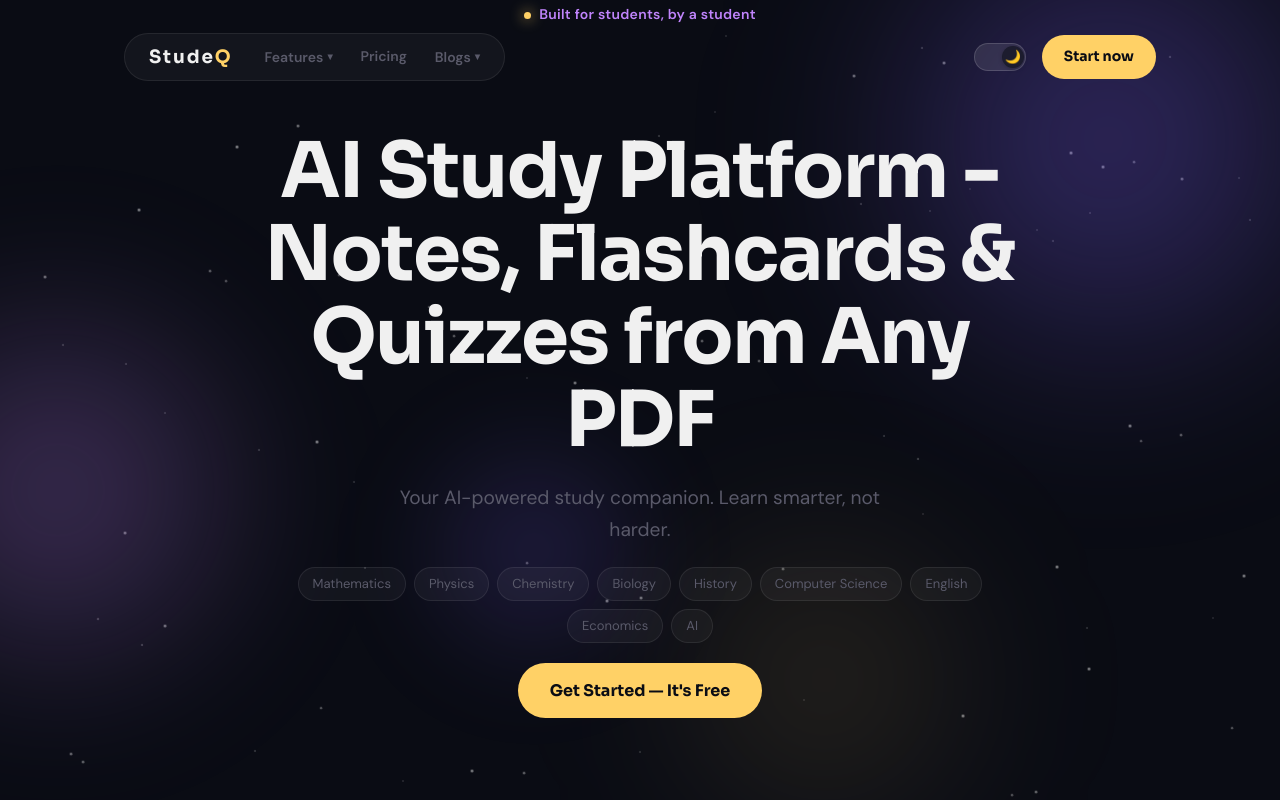
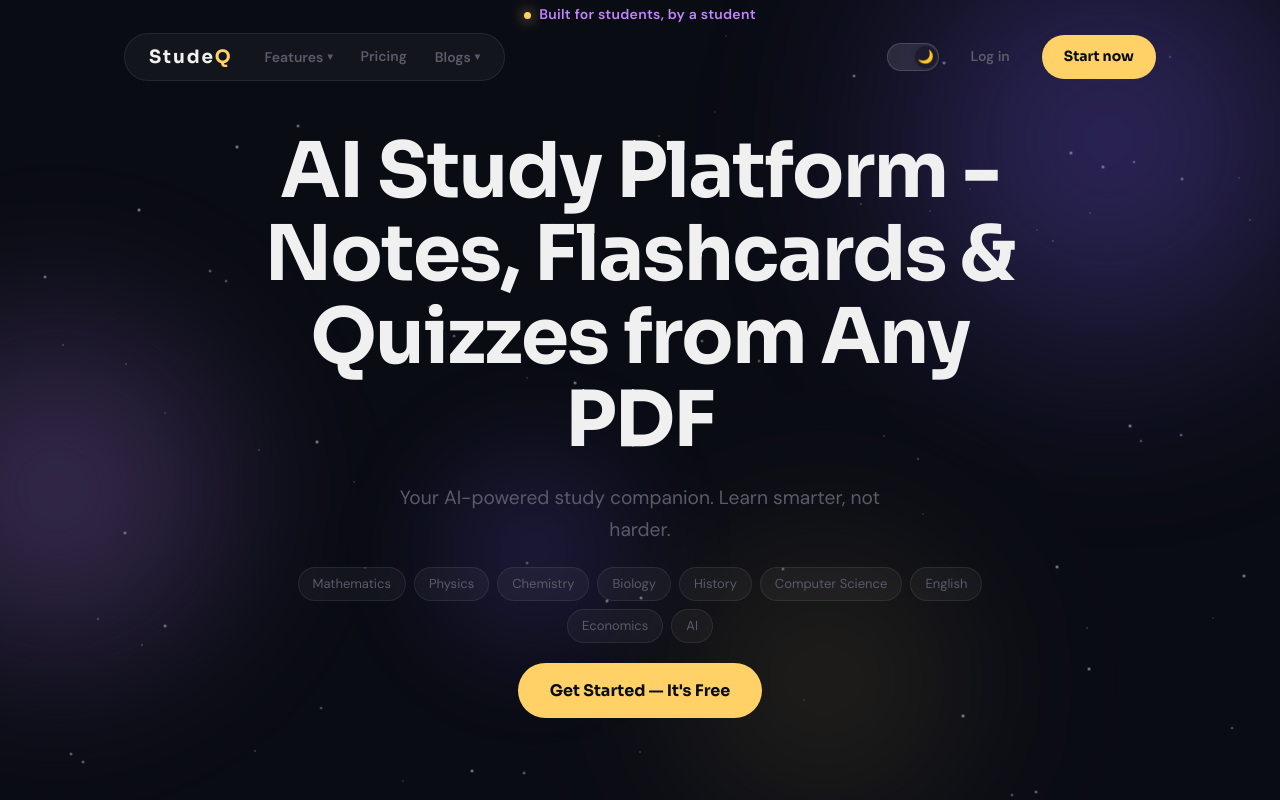
Before and after one commit to kanchan-nath/StudeQ-App, a Next.js app in the folder app-studeq/: page / in a window 1280 px wide. Shown: the top 800 px of the page. Built offline with nearby package versions, Linux system fonts and the light colour scheme.

Commit message:
feat: add login button to LandingPage and style it

```diff
--- a/app-studeq/src/app/page.jsx
+++ b/app-studeq/src/app/page.jsx
@@ -689,6 +689,9 @@ const LandingPage = () => {
             <div className={styles.ctaWrapper}>
 
               <ThemeToggle />
+              <Link href="/login" className={styles.navLoginBtn}>
+                Log in
+              </Link>
               <Link
                 href="/register"
                 className={styles.navCta}
--- a/app-studeq/src/app/page.module.css
+++ b/app-studeq/src/app/page.module.css
@@ -1958,3 +1958,17 @@
     display: none;
   }
 }
+
+.navLoginBtn {
+  font-size: 14px;
+  font-weight: 600;
+  color: var(--theme-text-muted);
+  text-decoration: none;
+  padding: 8px 16px;
+  border-radius: var(--r-full);
+  transition: color var(--t-fast);
+}
+
+.navLoginBtn:hover {
+  color: var(--theme-text);
+}
```
